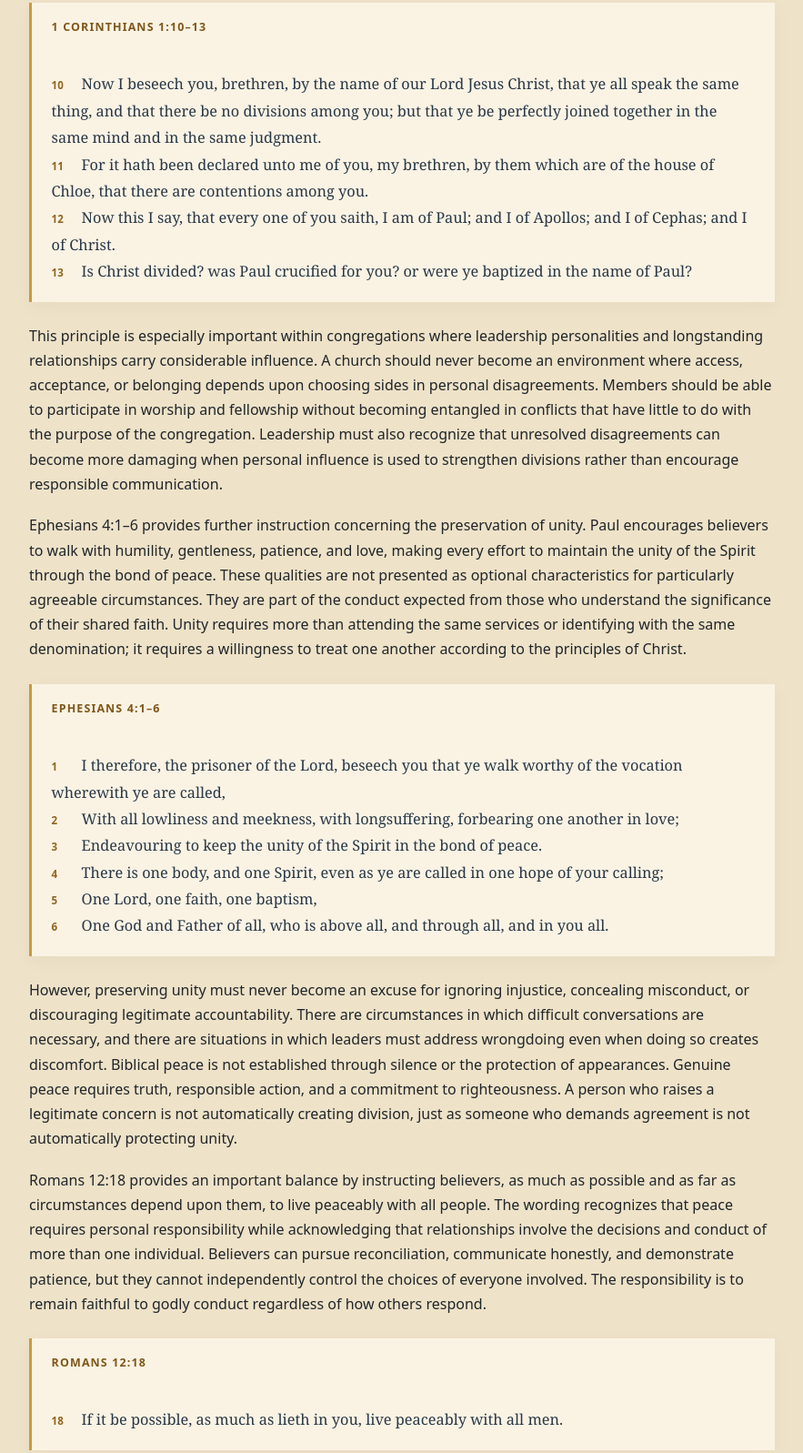
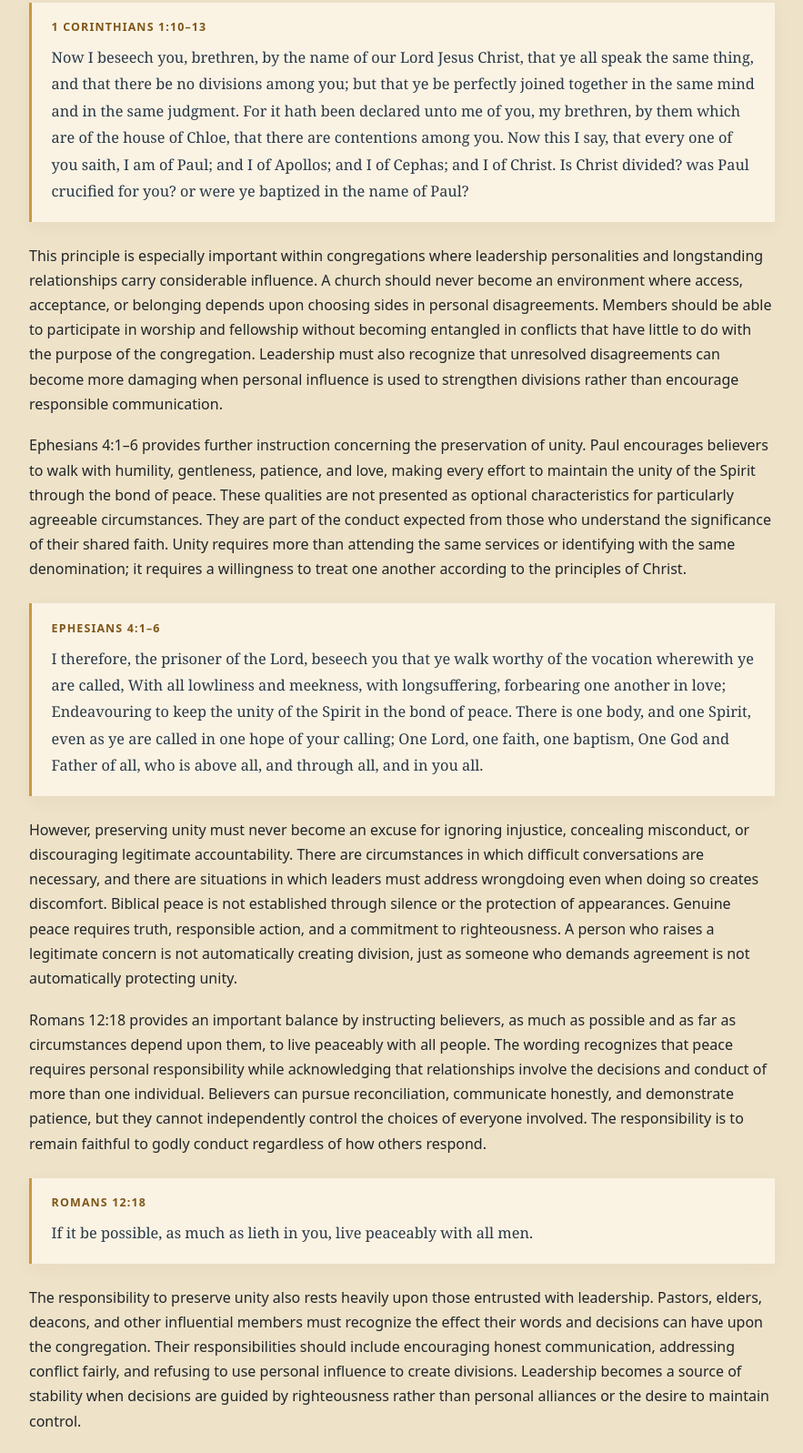
Before and after one commit to brad-hobbswd/six-things, a plain HTML site: page chapter-six.html in a window 1280 px wide. Shown: the part 1302-2899 px from the top of the page at 91% size, without its empty margins (198-1081 px from the left). Drawn offline with Linux system fonts and the light colour scheme.

Commit message:
Remove verse numbers for continuous Scripture reading

```diff
--- a/chapter-six.html
+++ b/chapter-six.html
@@ -7,13 +7,13 @@
 
 <p>Discord is not simply the presence of disagreement. Healthy congregations will experience differences of opinion, difficult conversations, and circumstances requiring correction. Such experiences do not automatically represent a failure of Christian unity. The concern arises when individuals deliberately encourage hostility, manipulate relationships, or attempt to create opposing sides within a community. Rather than seeking understanding or resolution, their conduct contributes to an environment where personal loyalty becomes more important than truth and relationships become governed by suspicion.</p>
 <p>The apostle Paul addressed the seriousness of division in 1 Corinthians 1:10–13 when he appealed to believers to be united in mind and judgment rather than divided into competing groups. The Corinthian congregation had developed factions associated with different individuals, creating an environment where personal allegiance threatened the unity of the body. Paul’s response redirected their attention toward Jesus Christ, reminding them that the Church does not belong to individual personalities or human leaders. Its foundation and identity must remain centered upon Christ.</p>
-<div class="scripture"><strong>1 Corinthians 1:10–13</strong><br><span class="verse-number">10</span> Now I beseech you, brethren, by the name of our Lord Jesus Christ, that ye all speak the same thing, and that there be no divisions among you; but that ye be perfectly joined together in the same mind and in the same judgment.<br><span class="verse-number">11</span> For it hath been declared unto me of you, my brethren, by them which are of the house of Chloe, that there are contentions among you.<br><span class="verse-number">12</span> Now this I say, that every one of you saith, I am of Paul; and I of Apollos; and I of Cephas; and I of Christ.<br><span class="verse-number">13</span> Is Christ divided? was Paul crucified for you? or were ye baptized in the name of Paul?</div>
+<div class="scripture"><strong>1 Corinthians 1:10–13</strong> Now I beseech you, brethren, by the name of our Lord Jesus Christ, that ye all speak the same thing, and that there be no divisions among you; but that ye be perfectly joined together in the same mind and in the same judgment. For it hath been declared unto me of you, my brethren, by them which are of the house of Chloe, that there are contentions among you. Now this I say, that every one of you saith, I am of Paul; and I of Apollos; and I of Cephas; and I of Christ. Is Christ divided? was Paul crucified for you? or were ye baptized in the name of Paul?</div>
 <p>This principle is especially important within congregations where leadership personalities and longstanding relationships carry considerable influence. A church should never become an environment where access, acceptance, or belonging depends upon choosing sides in personal disagreements. Members should be able to participate in worship and fellowship without becoming entangled in conflicts that have little to do with the purpose of the congregation. Leadership must also recognize that unresolved disagreements can become more damaging when personal influence is used to strengthen divisions rather than encourage responsible communication.</p>
 <p>Ephesians 4:1–6 provides further instruction concerning the preservation of unity. Paul encourages believers to walk with humility, gentleness, patience, and love, making every effort to maintain the unity of the Spirit through the bond of peace. These qualities are not presented as optional characteristics for particularly agreeable circumstances. They are part of the conduct expected from those who understand the significance of their shared faith. Unity requires more than attending the same services or identifying with the same denomination; it requires a willingness to treat one another according to the principles of Christ.</p>
-<div class="scripture"><strong>Ephesians 4:1–6</strong><br><span class="verse-number">1</span> I therefore, the prisoner of the Lord, beseech you that ye walk worthy of the vocation wherewith ye are called,<br><span class="verse-number">2</span> With all lowliness and meekness, with longsuffering, forbearing one another in love;<br><span class="verse-number">3</span> Endeavouring to keep the unity of the Spirit in the bond of peace.<br><span class="verse-number">4</span> There is one body, and one Spirit, even as ye are called in one hope of your calling;<br><span class="verse-number">5</span> One Lord, one faith, one baptism,<br><span class="verse-number">6</span> One God and Father of all, who is above all, and through all, and in you all.</div>
+<div class="scripture"><strong>Ephesians 4:1–6</strong> I therefore, the prisoner of the Lord, beseech you that ye walk worthy of the vocation wherewith ye are called, With all lowliness and meekness, with longsuffering, forbearing one another in love; Endeavouring to keep the unity of the Spirit in the bond of peace. There is one body, and one Spirit, even as ye are called in one hope of your calling; One Lord, one faith, one baptism, One God and Father of all, who is above all, and through all, and in you all.</div>
 <p>However, preserving unity must never become an excuse for ignoring injustice, concealing misconduct, or discouraging legitimate accountability. There are circumstances in which difficult conversations are necessary, and there are situations in which leaders must address wrongdoing even when doing so creates discomfort. Biblical peace is not established through silence or the protection of appearances. Genuine peace requires truth, responsible action, and a commitment to righteousness. A person who raises a legitimate concern is not automatically creating division, just as someone who demands agreement is not automatically protecting unity.</p>
 <p>Romans 12:18 provides an important balance by instructing believers, as much as possible and as far as circumstances depend upon them, to live peaceably with all people. The wording recognizes that peace requires personal responsibility while acknowledging that relationships involve the decisions and conduct of more than one individual. Believers can pursue reconciliation, communicate honestly, and demonstrate patience, but they cannot independently control the choices of everyone involved. The responsibility is to remain faithful to godly conduct regardless of how others respond.</p>
-<div class="scripture"><strong>Romans 12:18</strong><br><span class="verse-number">18</span> If it be possible, as much as lieth in you, live peaceably with all men.</div>
+<div class="scripture"><strong>Romans 12:18</strong> If it be possible, as much as lieth in you, live peaceably with all men.</div>
 <p>The responsibility to preserve unity also rests heavily upon those entrusted with leadership. Pastors, elders, deacons, and other influential members must recognize the effect their words and decisions can have upon the congregation. Their responsibilities should include encouraging honest communication, addressing conflict fairly, and refusing to use personal influence to create divisions. Leadership becomes a source of stability when decisions are guided by righteousness rather than personal alliances or the desire to maintain control.</p>
 <p>The warning in Proverbs 6:19 is therefore particularly relevant to the Church because division can undermine the relationships that make meaningful fellowship possible. A congregation may continue holding services, organizing ministries, and maintaining its public identity while struggling with unresolved hostility among its members. The presence of religious activity alone does not establish the presence of genuine unity. The character of a congregation must also be considered through the way its members communicate, resolve disagreements, and respond when relationships become difficult.</p>
 <p>The call to unity is ultimately a call to reflect the character of Christ in our relationships. Believers are not required to abandon conviction, overlook wrongdoing, or pretend that every disagreement has been resolved. They are required to pursue truth without malice, correction without humiliation, and peace without compromising righteousness. Such a commitment requires maturity from every generation and responsibility from everyone who participates in the life of a congregation.</p>
```
